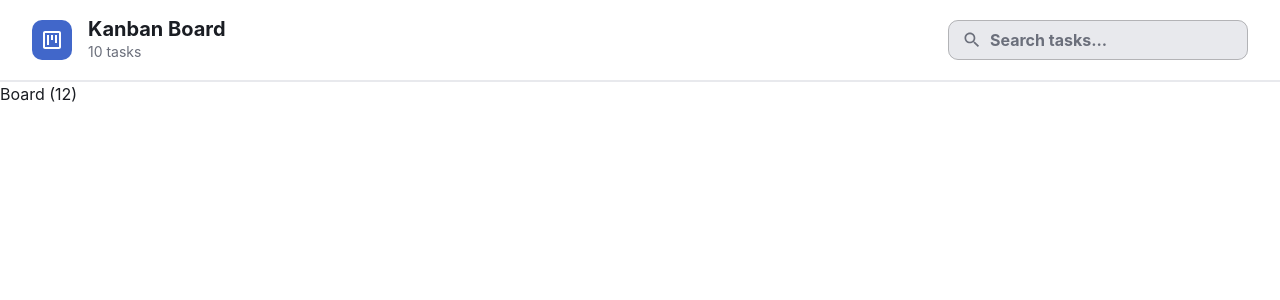
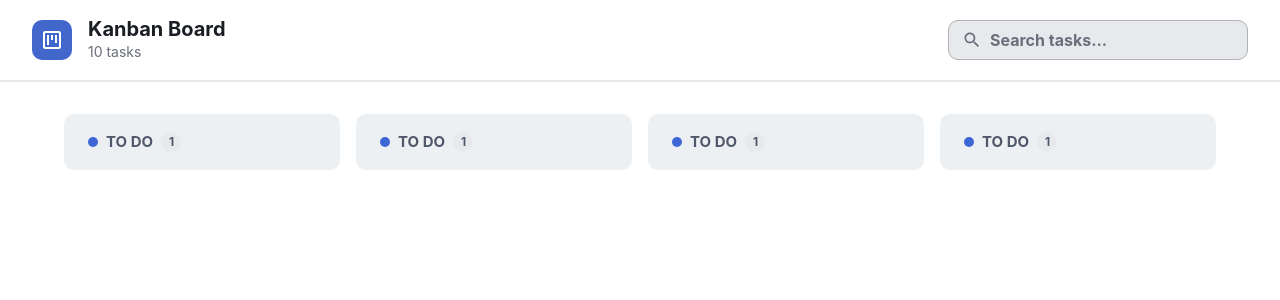
Before and after one commit to mohamed-Fathy1/Kanban-ToDo, a React (Vite) app: page / in a window 1280 px wide. Shown: the top 300 px of the page. Built offline with nearby package versions, Linux system fonts and the light colour scheme.

Commit message:
Add dark gray color to theme, create types for tasks and columns, and implement Column component for kanban board

```diff
--- a/src/components/Board/Board.tsx
+++ b/src/components/Board/Board.tsx
@@ -1,13 +1,15 @@
-export type Task = {
-    id: number
-    title: string
-    description: string
-    column: string
-}
+import { Box } from "@mui/material"
+import type { Task } from "../../types"
+import { COLUMNS } from "../../types"
+import Column from "../Column"
 
 function Board({ tasks }: { tasks: Task[] }) {
     return (
-        <div>Board ({tasks.length})</div>
+        <Box display="flex" gap={2} px={8} py={4} sx={{ overflowX: "auto" }}>
+            {COLUMNS.map((column) => (
+                <Column />
+            ))}
+        </Box>
     )
 }
 
--- /dev/null
+++ b/src/components/Column/Column.tsx
@@ -0,0 +1,27 @@
+import { Box, Paper, Typography } from "@mui/material"
+import { columnColors, darkGray, lightGray } from "../../theme"
+
+function ColumnHeader({ label, count }: { label: string, count: number }) {
+    return (
+        <Box display="flex" alignItems="center" gap={1}>
+            <Box bgcolor={columnColors.backlog} width={10} height={10} borderRadius="50%" />
+            <Typography color={darkGray} variant="h6" component="h2" fontSize={15} fontWeight="bold" textTransform="uppercase">{label}</Typography>
+            <Box display="flex" alignItems="center" gap={1} bgcolor="#E8E9ED" color={darkGray} borderRadius="50%" p={1} fontSize={12} fontWeight="bold"
+                sx={{ aspectRatio: 1, width: 20, height: 20 }}
+            >{count}</Box>
+        </Box>
+    )
+}
+
+function Column() {
+    return (
+        <Paper sx={{ width: 350, height: "100%", py: 2, px: 3, bgcolor: lightGray }}>
+            <ColumnHeader label="To Do" count={1} />
+            <Box display="flex" flexDirection="column" gap={2}>
+                {/* <Task /> */}
+            </Box>
+        </Paper>
+    )
+}
+
+export default Column
--- /dev/null
+++ b/src/components/Column/index.tsx
@@ -0,0 +1 @@
+export { default } from "./Column"
--- a/src/theme.ts
+++ b/src/theme.ts
@@ -8,6 +8,7 @@ export const columnColors = {
 } as const;
 
 export const lightGray = "#EDF0F3";
+export const darkGray = "#4F576A";
 
 const theme = createTheme({
   palette: {
--- /dev/null
+++ b/src/types.ts
@@ -0,0 +1,29 @@
+import { columnColors } from "./theme";
+
+export type ColumnType = "backlog" | "in_progress" | "review" | "done";
+export type Priority = "high" | "medium" | "low";
+
+export interface Task {
+  id: number;
+  title: string;
+  description: string;
+  column: ColumnType;
+  priority: Priority;
+}
+
+export interface ColumnConfig {
+  type: ColumnType;
+  label: string;
+  color: string;
+}
+
+export const COLUMNS: ColumnConfig[] = [
+  { type: "backlog", label: "To Do", color: columnColors.backlog },
+  {
+    type: "in_progress",
+    label: "In Progress",
+    color: columnColors.in_progress,
+  },
+  { type: "review", label: "In Review", color: columnColors.review },
+  { type: "done", label: "Done", color: columnColors.done },
+];
```
